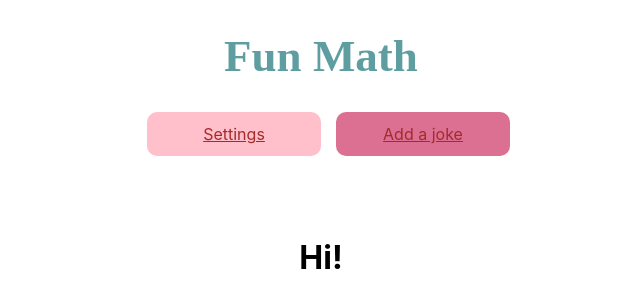
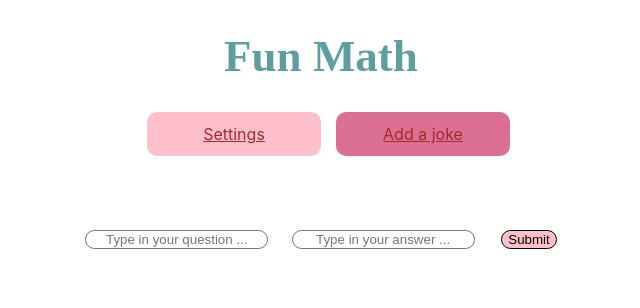
Before and after one commit to shnatya/math-fun-project, a React (Create React App) app: page /addajoke in a window 1280 px wide. Shown: the top 308 px of the page, without its empty margins (319-959 px from the left). Built offline with nearby package versions, Linux system fonts and the light colour scheme; data requests are answered from the project's data file.

Commit message:
Add new joke to the db

```diff
--- a/db.json
+++ b/db.json
@@ -3,7 +3,7 @@
     {
       "id": 1,
       "question": "Who always comes to a picnic but is never invited?",
-        "answer": "the_ants"
+      "answer": "ants"
     },
     {
       "id": 2,
@@ -23,12 +23,12 @@
     {
       "id": 5,
       "question": "What do you call a dinosaur that is sleeping?",
-        "answer": "a_dino-snore"
+      "answer": "a_dino_snore"
     },
     {
       "id": 6,
       "question": "What is a vampire’s favorite fruit?",
-        "answer": "a blood orange"
+      "answer": "a_blood_orange"
     },
     {
       "id": 7,
@@ -48,48 +48,67 @@
     {
       "id": 10,
       "question": "What do you call a dog magician?",
-        "answer": "a labracadabrador"
+      "answer": "a_labracadabrador"
     },
     {
       "id": 11,
       "question": "What do you call a group of disorganized cats?",
-        "answer": "a cat-tastrophe"
+      "answer": "a_cat_tastrophe"
     },
     {
       "id": 12,
       "question": "Why did the computer go to the doctor?",
-        "answer": "it had a virus"
+      "answer": "it_had_a_virus"
     },
     {
       "id": 13,
       "question": "What do you call a bear with no teeth?",
-        "answer": "a gummy bear"
+      "answer": "a_gummy_bear"
     },
     {
       "id": 14,
       "question": "Why did the teddy bear say “no” to dessert?",
-        "answer": "because she was stuffed"
+      "answer": "because_she_was_stuffed"
     },
     {
       "id": 15,
       "question": "What did the left eye say to the right eye?",
-        "answer": "between us, something smells"
+      "answer": "between_us_something_smells"
     },
     {
       "id": 16,
       "question": "What’s worse than finding a worm in your apple?",
-        "answer": "finding half a worm"
+      "answer": "finding_half_a_worm"
     },
     {
       "id": 17,
       "question": "What time is it when the clock strikes 13?",
-        "answer": "time to get a new clock"
+      "answer": "time_to_get_a_new_clock"
     },
     {
       "id": 18,
       "question": "What did the nose say to the finger?",
-        "answer": "stop picking on me"
+      "answer": "stop_picking_on_me"
+    },
+    {
+      "question": "How are you?",
+      "answer": "Good",
+      "id": 19
+    },
+    {
+      "question": "What is your name?",
+      "answer": "Nastya",
+      "id": 20
+    },
+    {
+      "question": "How old are you?",
+      "answer": "twelve",
+      "id": 21
+    },
+    {
+      "question": "What do you like?",
+      "answer": "apples",
+      "id": 22
     }
-
   ]
 }
--- a/src/App.js
+++ b/src/App.js
@@ -33,6 +33,7 @@ function App() {
   function handleReset() {
     setResetOn(false)
   }
+  //refresh input value for next joke and go to the next joke
   function handleNextJoke() {
     setResetOn(true)
 
@@ -42,7 +43,20 @@ function App() {
     }else {
       setJokeIndex(0)
     }
-}
+  }
+  function addNewJoke(newJoke) {
+    fetch("http://localhost:3000/jokes",{
+      method: "POST",
+      headers: {
+        "Content-Type": "application/json",
+      },
+      body: JSON.stringify(newJoke),
+    })
+    .then(res => res.json())
+    .then(newItem => setJokesDB([...jokesDB, newItem])
+
+    )
+  }
   return (
     <div className="App">
       <Header />
@@ -51,7 +65,7 @@ function App() {
           <Settings settings={settings} setValue={setValue}/>
         </Route>
         <Route exact path='/addajoke'>
-          <NewJokeForm />
+          <NewJokeForm addNewJoke={addNewJoke}/>
         </Route>
         <Route exact path="/joke">
           <Joke joke={jokeToDisplay} settings={settings} handleNextJoke={handleNextJoke}
--- a/src/NewJokeForm.js
+++ b/src/NewJokeForm.js
@@ -1,10 +1,30 @@
-import React from "react";
+import React, { useState } from "react";
 
-function NewJokeForm() {
+function NewJokeForm({ addNewJoke}) {
+    const [newJoke, setNewJoke] = useState({
+        question: "",
+        answer: "",
+    })
+    function onSubmit(event) {
+        event.preventDefault()
+        addNewJoke(newJoke)
+    }
+    function onChange(event) {
+        setNewJoke({
+            ...newJoke,
+            [event.target.name]: event.target.value,
+        })
+    }
     return (
-        <div>
-            <h1>Hi!</h1>
-        </div>
+        <form onSubmit={onSubmit}>
+            <input className="margin input" onChange={onChange} type="text" name="question"
+                    placeholder="Type in your question ..." value={newJoke.question}
+                    autoComplete="off" />
+            <input className="margin input" onChange={onChange} type="text" name="answer"
+                    placeholder="Type in your answer ..." value={newJoke.answer}
+                    autoComplete="off" style={{marginLeft: "10px"}}/>
+            <button className="margin input" style={{background: "pink"}} type="submit">Submit</button>
+        </form>
     )
 }
 
```
Also changed, not shown: src/Joke.js (+3 -4 lines). Lines whose indentation alone changed are shown as unchanged.
